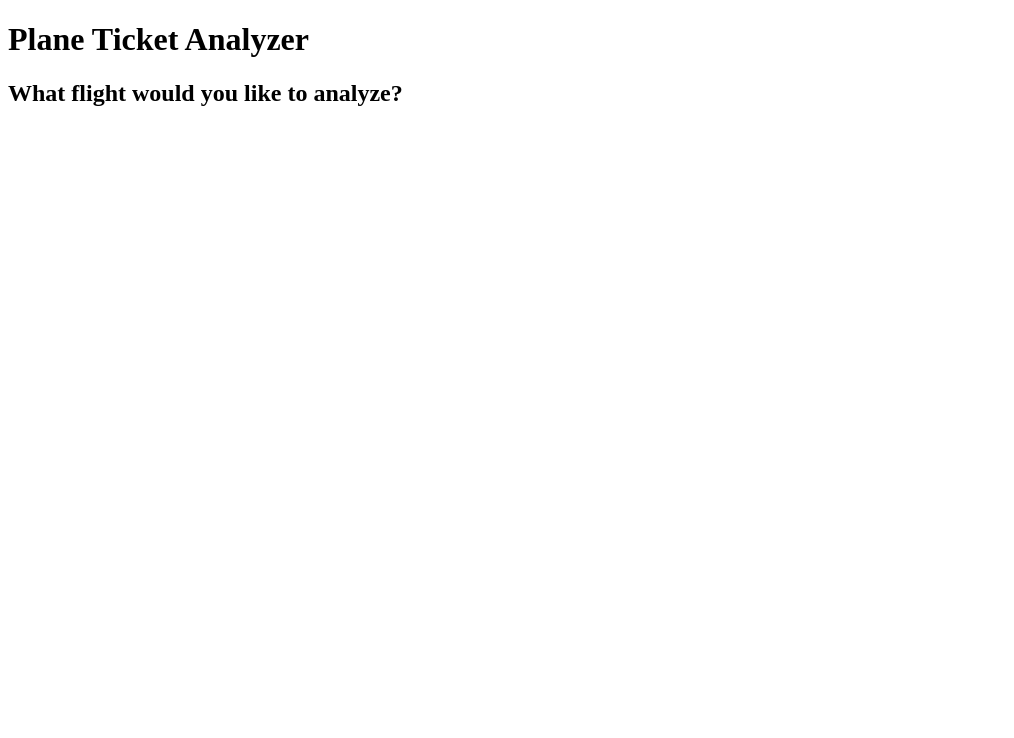
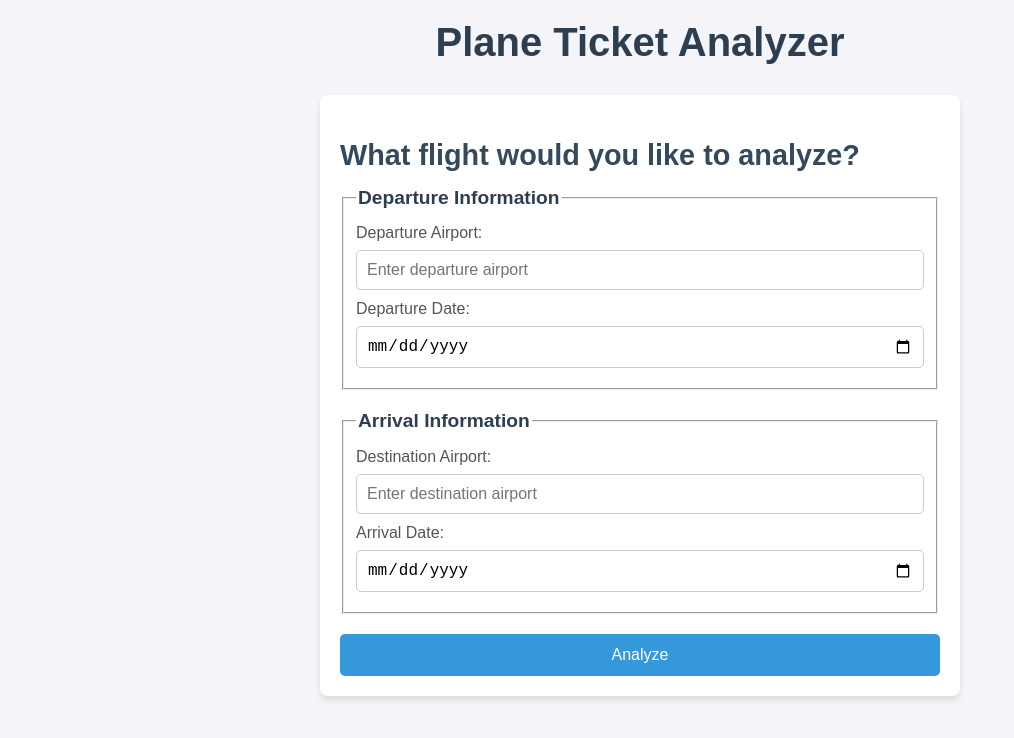
Before and after one commit to Alsor1/Ticket-Analyzer, a plain HTML site: page fe/index.html in a window 1280 px wide. Shown: the whole page, without its empty margins (0-1014 px from the left). Drawn offline with Linux system fonts and the light colour scheme.

Commit message:
visual interface

```diff
--- a/fe/index.html
+++ b/fe/index.html
@@ -4,16 +4,43 @@
     <meta charset="UTF-8">
     <meta name="viewport" content="width=device-width, initial-scale=1.0">
     <title>Plane Ticket Analyzer</title>
+    <link rel="stylesheet" href="style/style.css">
 </head>
 <body>
-    <div>
-        <h1>Plane Ticket Analyzer</h1>
+    <h1>Plane Ticket Analyzer</h1>
+
+    <div class="container">
+        <h2>What flight would you like to analyze?</h2>
+        <form id="ticket-form">
+            <!-- Departure Information Group -->
+            <fieldset class="form-group">
+                <legend>Departure Information</legend>
+                <label for="origin">Departure Airport:</label>
+                <input type="text" id="origin" name="origin" placeholder="Enter departure airport" required>
+
+                <label for="departure-date">Departure Date:</label>
+                <input type="date" id="departure-date" name="departure-date" required>
+            </fieldset>
+
+            <!-- Arrival Information Group -->
+            <fieldset class="form-group">
+                <legend>Arrival Information</legend>
+                <label for="destination">Destination Airport:</label>
+                <input type="text" id="destination" name="destination" placeholder="Enter destination airport" required>
+
+                <label for="arrival-date">Arrival Date:</label>
+                <input type="date" id="arrival-date" name="arrival-date" required>
+            </fieldset>
+
+            <input type="submit" value="Analyze">
+        </form>
+
+        <!-- Output Section -->
+        <div id="result" class="result">
+            <!-- This section will display the best ticket information dynamically -->
+        </div>
     </div>
 
-    <div>
-        <h2>What flight would you like to analyze?</h2>
-    </div>
-
-
+    <script src="script/script.js"></script>
 </body>
 </html>
--- /dev/null
+++ b/fe/script/script.js
@@ -0,0 +1,36 @@
+document.getElementById('ticket-form').addEventListener('submit', function (e) {
+    e.preventDefault();
+
+    const origin = document.getElementById('origin').value;
+    const destination = document.getElementById('destination').value;
+    const departureDate = document.getElementById('departure-date').value;
+    const arrivalDate = document.getElementById('arrival-date').value;
+
+    const result = analyzeTicket(origin, destination, departureDate, arrivalDate);
+
+    const resultDiv = document.getElementById('result');
+    resultDiv.innerHTML = `
+        <h3>Recommended Ticket Details:</h3>
+        <p><strong>Best Date to Buy:</strong> ${result.bestDate}</p>
+        <p><strong>Recommended Airline:</strong> ${result.company}</p>
+        <p>Based on your input:</p>
+        <ul>
+            <li><strong>From:</strong> ${origin}</li>
+            <li><strong>To:</strong> ${destination}</li>
+            <li><strong>Departure Date:</strong> ${departureDate}</li>
+            <li><strong>Arrival Date:</strong> ${arrivalDate}</li>
+        </ul>
+    `;
+    resultDiv.style.display = 'block';
+});
+
+function analyzeTicket(origin, destination, departureDate, arrivalDate) {
+    const mockResults = [
+        { company: 'Airline A', bestDate: '2024-12-15' },
+        { company: 'Airline B', bestDate: '2024-12-18' },
+        { company: 'Airline C', bestDate: '2024-12-12' }
+    ];
+
+    const randomIndex = Math.floor(Math.random() * mockResults.length);
+    return mockResults[randomIndex];
+}
--- /dev/null
+++ b/fe/style/style.css
@@ -0,0 +1,101 @@
+body {
+    margin: 0;
+    font-family: Arial, sans-serif;
+    background-color: #f4f4f9;
+    color: #333;
+}
+
+h1 {
+    text-align: center;
+    font-size: 2.5rem;
+    color: #2c3e50;
+    margin: 20px 0;
+}
+
+/* Main Container */
+.container {
+    max-width: 600px;
+    margin: 30px auto;
+    background: #ffffff;
+    padding: 20px;
+    border-radius: 8px;
+    box-shadow: 0 4px 6px rgba(0, 0, 0, 0.1);
+}
+
+h2 {
+    font-size: 1.8rem;
+    margin-bottom: 15px;
+    color: #34495e;
+}
+
+.form-group {
+    margin-bottom: 20px;
+}
+
+.form-group legend {
+    font-size: 1.2rem;
+    font-weight: bold;
+    color: #2c3e50;
+    margin-bottom: 10px;
+}
+
+form label {
+    display: block;
+    font-size: 1rem;
+    margin-bottom: 8px;
+    color: #555;
+}
+
+form input[type="text"],
+form input[type="date"] {
+    width: 100%;
+    padding: 10px;
+    font-size: 1rem;
+    margin-bottom: 10px;
+    border: 1px solid #ccc;
+    border-radius: 5px;
+    box-sizing: border-box;
+}
+
+form input[type="submit"] {
+    display: inline-block;
+    width: 100%;
+    padding: 12px;
+    font-size: 1rem;
+    color: #fff;
+    background-color: #3498db;
+    border: none;
+    border-radius: 5px;
+    cursor: pointer;
+    transition: background-color 0.3s ease;
+}
+
+form input[type="submit"]:hover {
+    background-color: #2980b9;
+}
+
+form input:focus {
+    border-color: #3498db;
+    outline: none;
+}
+
+.result {
+    margin-top: 20px;
+    padding: 15px;
+    border: 1px solid #3498db;
+    border-radius: 8px;
+    background-color: #eaf6fd;
+    color: #2c3e50;
+    font-size: 1rem;
+    display: none;
+}
+
+@media (max-width: 600px) {
+    h1 {
+        font-size: 2rem;
+    }
+
+    h2 {
+        font-size: 1.5rem;
+    }
+}
```
